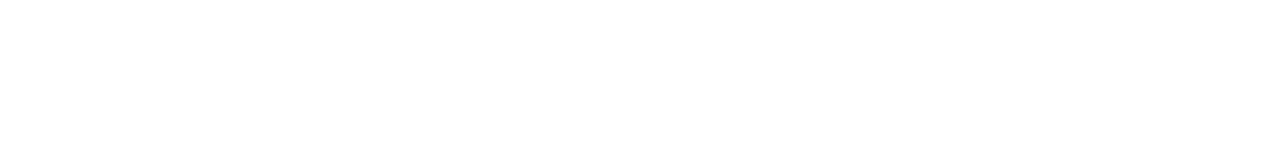
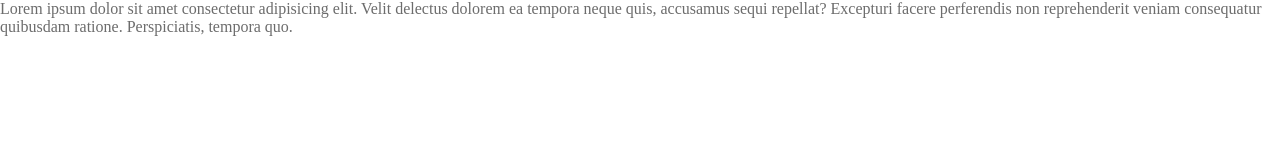
Before and after one commit to FelipeMarquess/MBA-Rocketseat, a plain HTML site: page Projeto TravelGram/index.html in a window 1280 px wide. Drawn offline with Linux system fonts and the light colour scheme.

Commit message:
Adicionando as estruturas de estilização 'Globais' do projeto

```diff
--- a/Projeto TravelGram/index.html
+++ b/Projeto TravelGram/index.html
@@ -1,12 +1,15 @@
 <!DOCTYPE html>
 <html lang="pr-br">
 <head>
+    <link rel="preconnect" href="https://fonts.googleapis.com">
+    <link rel="preconnect" href="https://fonts.gstatic.com" crossorigin>
     <meta charset="UTF-8">
     <meta name="viewport" content="width=device-width, initial-scale=1.0">
     <title>Travelgram | Perfil de Viagens</title>
     <link rel="stylesheet" href="./styles/index.css">
+    <link href="https://fonts.googleapis.com/css2?family=Poppins:wght@400;700&display=swap" rel="stylesheet">
 </head>
 <body>
-
+    <p>Lorem ipsum dolor sit amet consectetur adipisicing elit. Velit delectus dolorem ea tempora neque quis, accusamus sequi repellat? Excepturi facere perferendis non reprehenderit veniam consequatur quibusdam ratione. Perspiciatis, tempora quo.</p>
 </body>
 </html>
--- a/Projeto TravelGram/styles/global.css
+++ b/Projeto TravelGram/styles/global.css
@@ -3,3 +3,23 @@
     margin: 0;
     box-sizing: border-box;
 }
+
+:root {
+    --brand-color: #EF5F4C;
+    --background-color: #FFFFFF;
+    --surface-color: #F5F5F5;
+    --skeleton-color: #D9D9D9;
+    --shape-transparency: #FFFFFF;
+    --text-color-primary: #3131318f;
+    --text-color-secondary: #6C6C6C;
+    --font-family: "Poppins", sans-serif;
+    --text-lg: bold 32px/125% var(--font-family);
+    --text: 16px/1.5 var(--font-family);
+    --text-md: 14px/175% var(--font-family);
+    --text-sm: 12px/175% var(--font-family);
+}
+
+body {
+    background-color: var(--background-color);
+    color: var(--text-color-secondary);
+}
```
Also changed, not shown: Projeto TravelGram/assets/AirplaneTilt.svg (added), Projeto TravelGram/assets/Image 01.png (added), Projeto TravelGram/assets/Image 02.png (added), Projeto TravelGram/assets/Image 03.png (added), Projeto TravelGram/assets/Image 04.png (added), Projeto TravelGram/assets/Image 05.png (added), Projeto TravelGram/assets/Image 06.png (added), Projeto TravelGram/assets/Image 07.png (added), Projeto TravelGram/assets/Image 08.png (added), Projeto TravelGram/assets/Image 09.png (added), Projeto TravelGram/assets/Image 10.png (added), Projeto TravelGram/assets/Image 11.png (added), Projeto TravelGram/assets/Image.svg (added), Projeto TravelGram/assets/Logo.svg (added), 3 more files, 1 other file.
